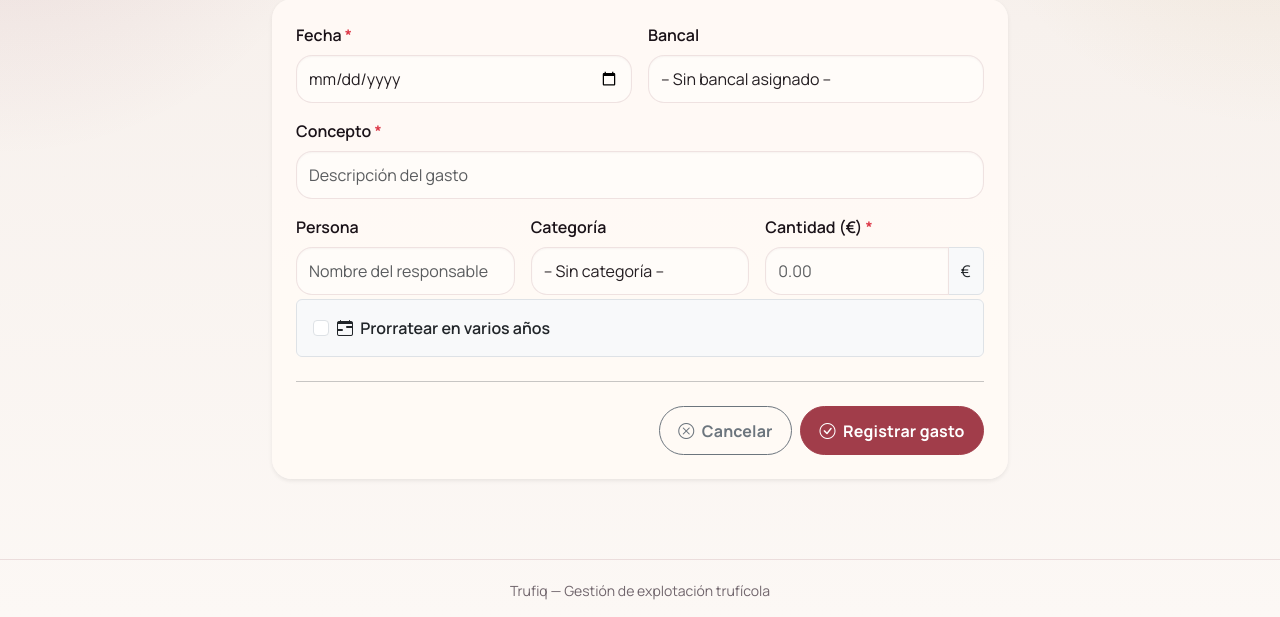
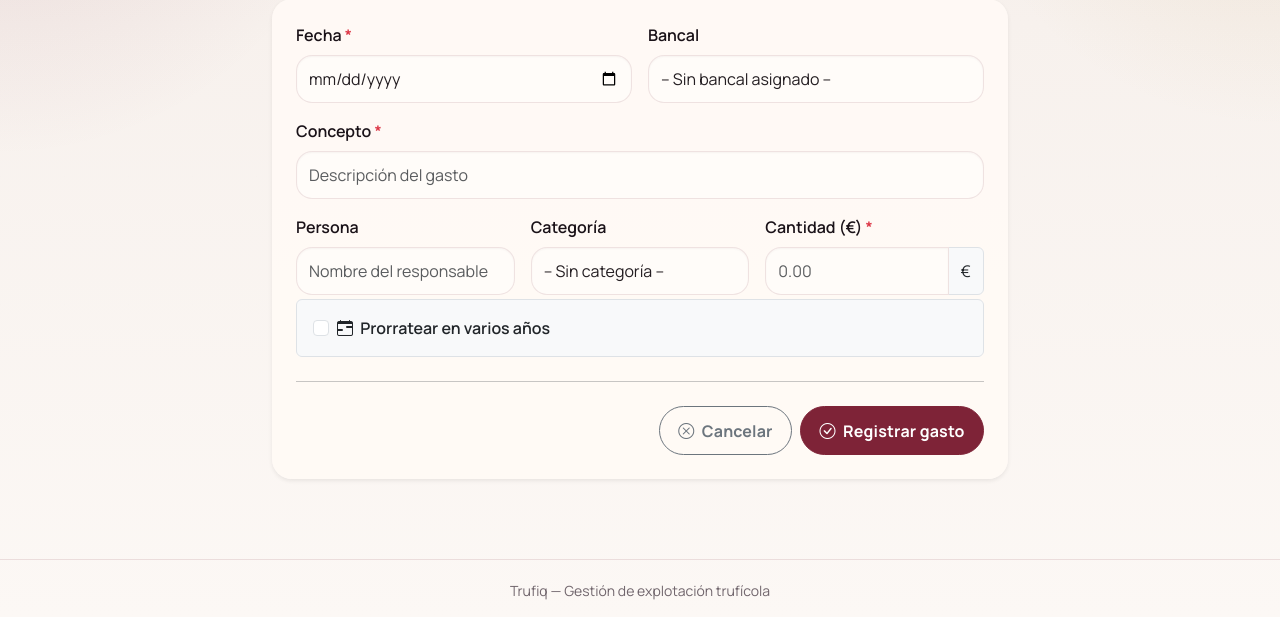
Before and after one commit to javigomezedo/truficultura, a Python web app: template app/templates/gastos/form.html in a window 1280 px wide. Shown: the part 208-825 px from the top of the page. Run offline with Jinja, Linux system fonts and the light colour scheme; the template is opened without the code that fills it, so the values that code supplies are empty; some libraries are stand-ins or nearby versions.

Commit message:
fix(UI-02): botón submit de formularios de gastos usa btn-danger en lugar de btn-primary
- gastos/form.html: btn-danger → btn-primary en submit
- gastos/recurrentes/form.html: btn-danger → btn-primary en submit

```diff
--- a/app/templates/gastos/form.html
+++ b/app/templates/gastos/form.html
@@ -176,7 +176,7 @@
                         <i class="bi bi-x-circle me-1"></i> {{ _("Cancelar") }}
                     </a>
                     {% if not read_only %}
-                    <button type="submit" class="btn btn-danger">
+                    <button type="submit" class="btn btn-primary">
                         <i class="bi bi-check-circle me-1"></i>
                         {% if expense %}{{ _("Guardar cambios") }}{% else %}{{ _("Registrar gasto") }}{% endif %}
                     </button>
--- a/app/templates/gastos/recurrentes/form.html
+++ b/app/templates/gastos/recurrentes/form.html
@@ -148,7 +148,7 @@
                                 <i class="bi bi-x-circle me-1"></i> {{ _("Cancelar") }}
                             </a>
                             {% if not read_only %}
-                            <button type="submit" class="btn btn-danger">
+                            <button type="submit" class="btn btn-primary">
                                 <i class="bi bi-check-circle me-1"></i>
                                 {% if recurring_expense %}{{ _("Guardar cambios") }}{% else %}{{ _("Crear gasto recurrente") }}{% endif %}
                             </button>
```
